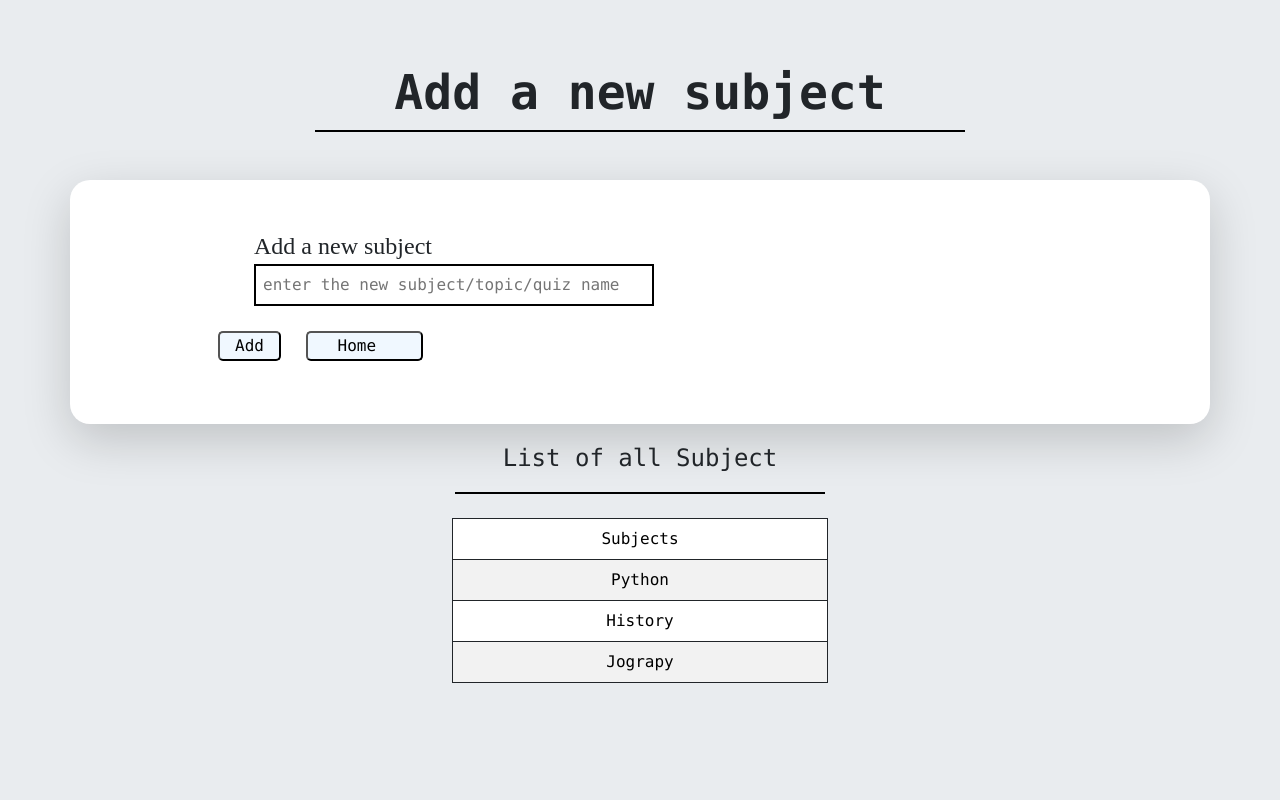
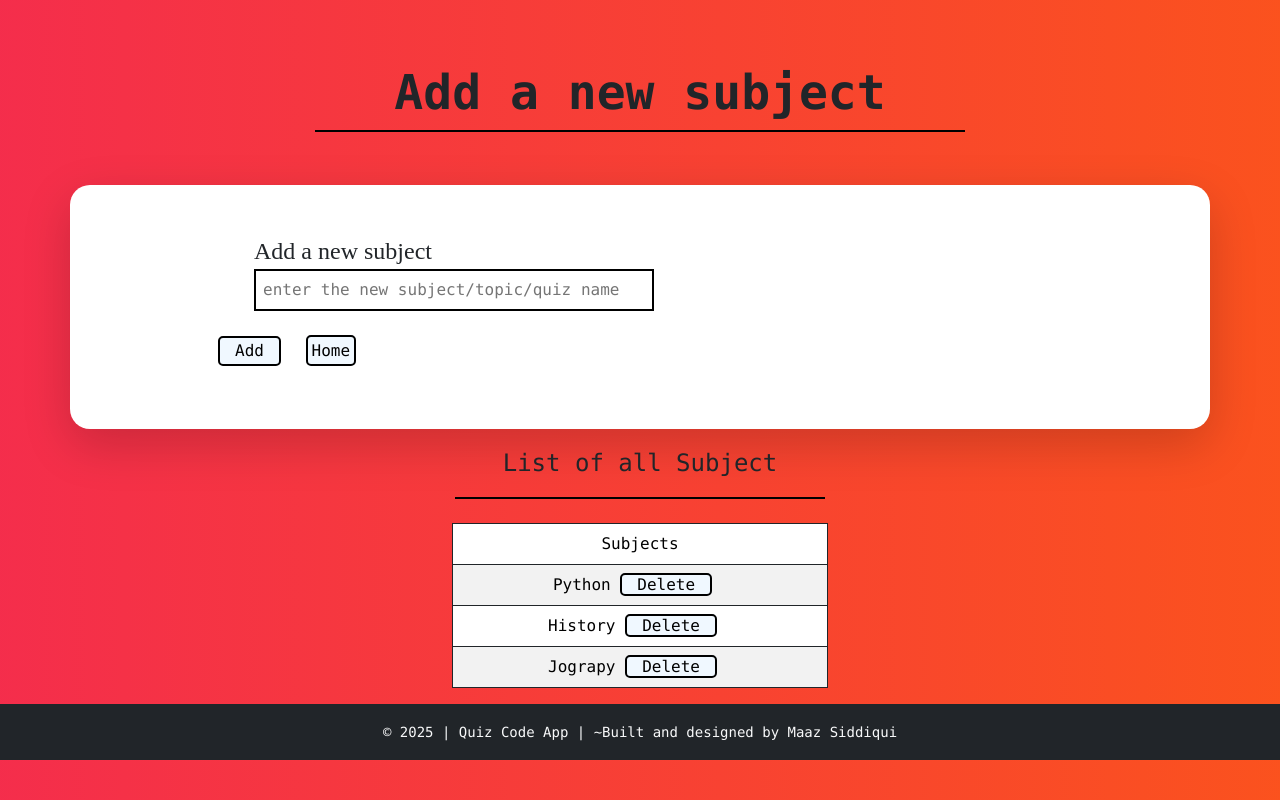
Before and after one commit to maazsiddiqui79/Quiz-code__Using-Django, a Django app: page /add_new_subject in a window 1280 px wide. Run offline with Django 5.2, Linux system fonts and the light colour scheme; data comes from the database, SQL or seed files in the repository; both versions use the stored data as it was after the commit.

Commit message:
Added animated gradient to background

```diff
--- a/QuizCode/QuizCode/urls.py
+++ b/QuizCode/QuizCode/urls.py
@@ -24,4 +24,6 @@ urlpatterns = [
     path('quiz/<int:subject_id>', views.quiz,name='quiz'),
     path('add_new_question', views.add_new_question,name='add_new_question'),
     path('add_new_subject', views.add_new_subject,name='add_new_subject'),
+    path('delete_subject/<int:del_id>', views.delete_subject, name='delete_subject'),
+
 ]
--- a/QuizCode/Quizapp/views.py
+++ b/QuizCode/Quizapp/views.py
@@ -73,3 +73,10 @@ def add_new_subject(request):
 
 
     return render(request,'new_subject.html',{'all_sub':all_sub})
+
+def delete_subject(request,del_id):
+    del_sub = get_object_or_404(Subject,pk=del_id)
+    del_sub.delete()
+
+
+    return redirect('add_new_subject') #it must match to url name
--- a/QuizCode/templates/new_subject.html
+++ b/QuizCode/templates/new_subject.html
@@ -1,16 +1,22 @@
 <!DOCTYPE html>
 <html lang="en">
+  <head>
+    <meta charset="UTF-8" />
+    <meta name="viewport" content="width=device-width, initial-scale=1.0" />
+    <title>Add new subject</title>
+    <link
+      href="https://cdn.jsdelivr.net/npm/bootstrap@5.3.7/dist/css/bootstrap.min.css"
+      rel="stylesheet"
+      integrity="sha384-LN+7fdVzj6u52u30Kp6M/trliBMCMKTyK833zpbD+pXdCLuTusPj697FH4R/5mcr"
+      crossorigin="anonymous"
+    />
+    <script
+      src="https://cdn.jsdelivr.net/npm/bootstrap@5.3.7/dist/js/bootstrap.bundle.min.js"
+      integrity="sha384-ndDqU0Gzau9qJ1lfW4pNLlhNTkCfHzAVBReH9diLvGRem5+R9g2FzA8ZGN954O5Q"
+      crossorigin="anonymous"
+    ></script>
+    <style>
 
-<head>
-    <meta charset="UTF-8">
-    <meta name="viewport" content="width=device-width, initial-scale=1.0">
-    <title>Add new subject</title>
-    <link href="https://cdn.jsdelivr.net/npm/bootstrap@5.3.7/dist/css/bootstrap.min.css" rel="stylesheet"
-        integrity="sha384-LN+7fdVzj6u52u30Kp6M/trliBMCMKTyK833zpbD+pXdCLuTusPj697FH4R/5mcr" crossorigin="anonymous">
-    <script src="https://cdn.jsdelivr.net/npm/bootstrap@5.3.7/dist/js/bootstrap.bundle.min.js"
-        integrity="sha384-ndDqU0Gzau9qJ1lfW4pNLlhNTkCfHzAVBReH9diLvGRem5+R9g2FzA8ZGN954O5Q"
-        crossorigin="anonymous"></script>
-    <style>
       .my-input {
         border: 2px solid black;
         /* Thickness + color of border */
@@ -20,7 +26,7 @@
 
       button,
       a {
-            color: black;
+        border: 2px black solid;
         color: black;
         text-decoration: none;
         transition: all 0.1s ease-in-out;
@@ -39,8 +45,6 @@
         box-shadow: 0px 0px 5px rgba(0, 0, 0, 0.3);
         background-color: black;
         color: whitesmoke;
-
-
       }
 
       .hrr {
@@ -56,72 +60,104 @@
         /* length of the line */
         margin: 5px auto;
       }
+      body {
+      margin: 0;
+      background: linear-gradient(270deg, #ff6a00, #ee0979, #06beb6, #48b1bf);
+      background-size: 800% 800%;
+      animation: gradientMove 12s ease infinite;
+      min-height: 100vh;
+      display: flex;
+      flex-direction: column;
+    }
+
+    @keyframes gradientMove {
+      0% { background-position: 0% 50%; }
+      50% { background-position: 100% 50%; }
+      100% { background-position: 0% 50%; }
+    }
     </style>
   </head>
 
   <body class="bg-body-secondary text-dark font-monospace">
     <div class="container pt-3 mb-5 text-center">
-        <h1 class=" display-5 fw-bold mt-5 ">Add a new subject</h1>
+      <h1 class="display-5 fw-bold mt-5">Add a new subject</h1>
       <div class="hrr1"></div>
-
     </div>
-    <div class="col-12 shadow-lg container d-flex justify-content-center align-items-center bg-white py-5"
-        style="border-radius: 20px;">
-
+    <div
+      class="col-12 shadow-lg container d-flex justify-content-center align-items-center bg-white py-5"
+      style="border-radius: 20px"
+    >
       <form action="/add_new_subject" method="post">
         {% csrf_token %}
 
-            <div class="col-8 container me-4 ms-4 ">
-                <label class="" style="font-family: 'Times New Roman', Times, serif;font-size:x-large;"
-                    for="subname">Add a new subject</label> <br>
-                <input class="my-input" type="text" name="subname" id="subname" required
-                    placeholder="enter the new subject/topic/quiz name" style="width: 400px;" autocomplete="off">
-                <br>
-
+        <div class="col-8 container me-4 ms-4">
+          <label
+            class=""
+            style="
+              font-family: 'Times New Roman', Times, serif;
+              font-size: x-large;
+            "
+            for="subname"
+            >Add a new subject</label
+          >
+          <br />
+          <input
+            class="my-input"
+            type="text"
+            name="subname"
+            id="subname"
+            required
+            placeholder="enter the new subject/topic/quiz name"
+            style="width: 400px"
+            autocomplete="off"
+          />
+          <br />
         </div>
         <button type="submit">Add</button>
         {% if messages %}
-                <button type="button"><a href="/add_new_question">Add Questions</a></button>
+
+        <a href="/add_new_question" class="p-1">Add Questions</a>
 
         {% endif %}
-                <button type="submit"><a href="/">Home</a></button>
-
+        <a href="/" class="p-1">Home</a>
       </form>
       <div class="col-4">
-
-            {% if messages %}
-            {% for i in messages %}
+        {% if messages %} {% for i in messages %}
         <div class="alert alert-{{i.tags}} fade show " role="alert">
           <strong>{{i}}</strong>
-                <button type="button" class="btn-close" data-bs-dismiss="alert" aria-label="Close"></button>
+          <button
+            type="button"
+            class="btn-close"
+            data-bs-dismiss="alert"
+            aria-label="Close"
+          ></button>
         </div>
-            {% endfor %}
-
-            {% endif %}
+        {% endfor %} {% endif %}
       </div>
     </div>
-    <div class="container mt-3" style="width: 400px;">
-
-        <p class="text-center" style="font-size: x-large;">List of all Subject</p>
+    <div class="container mt-3" style="width: 400px">
+      <p class="text-center" style="font-size: x-large">List of all Subject</p>
       <div class="hrr mt-0 mb-4"></div>
 
-
-        <table class="table table-striped table-hover text-center border border-dark">
+      <table
+        class="table table-striped table-hover text-center border border-dark"
+      >
         <thead>
-
           <td>Subjects</td>
-
         </thead>
         {% for i in all_sub %}
         <tr>
-                <td>{{i}}</td>
+          <td>{{i}} <a href="/delete_subject/{{i.id}}">Delete</a></td>
         </tr>
         {% endfor %}
       </table>
     </div>
-
-
-
   </body>
-
+  <footer class="bg-dark text-light py-3 bottom">
+    <div class="container text-center text-decoration-none">
+      <small>
+        &copy; 2025 | Quiz Code App | ~Built and designed by Maaz Siddiqui
+      </small>
+    </div>
+  </footer>
 </html>
```
Also changed, not shown: QuizCode/templates/home.html (+23 -1 lines), QuizCode/templates/new_question.html (+36 -3 lines), QuizCode/templates/quiz.html (+36 -15 lines), QuizCode/templates/subject_list.html (+33 -8 lines), QuizCode/db.sqlite3. Lines whose indentation alone changed are shown as unchanged.
